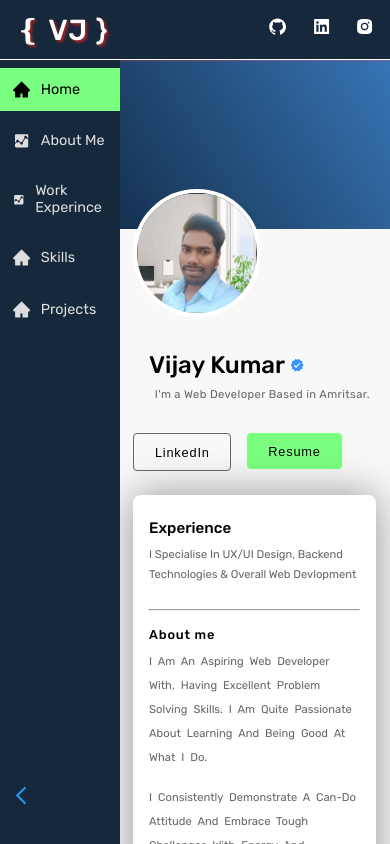
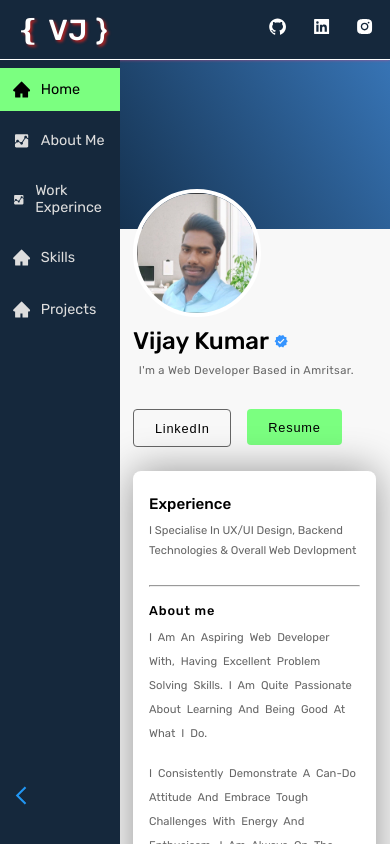
Before and after one commit to Vijaykumar308/portfolio, a React (Create React App) app: page / in a window 390 px wide. Shown: the top 844 px of the page. Built offline with nearby package versions, Linux system fonts and the light colour scheme; the HTML template or start-up script is replaced by a standard one.

Commit message:
name in profile home page mt-0 in responsive

```diff
--- a/src/Pages/Home/home.css
+++ b/src/Pages/Home/home.css
@@ -234,3 +234,22 @@
         grid-template-columns: 1fr;
     }
 }
+@media (max-width:586px) {
+    .name{
+        margin-top: 1rem;
+    }
+    .profileDetials {
+        margin-left: 0rem;
+    }
+}
+@media (max-width:400px) {
+    .homePageAbout{
+        grid-template-columns: 1fr;
+    }
+    .name{
+        margin-top: 1rem;
+    }
+    .profileDetials {
+        margin-left: 0rem;
+    }
+}
```
